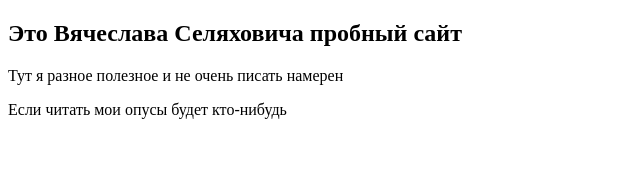
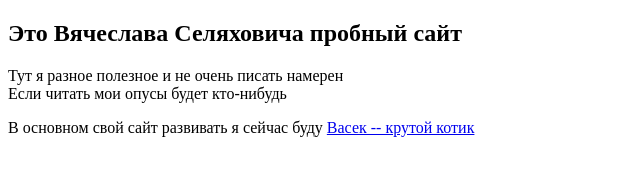
Before and after one commit to feSlavik/feSlavik.github.io, a plain HTML site: page index.html in a window 1280 px wide. Shown: the whole page, without its empty margins (0-640 px from the left). Drawn offline with Linux system fonts and the light colour scheme.

Commit message:
Добавлены ссылки

```diff
--- a/index.html
+++ b/index.html
@@ -6,8 +6,10 @@
 </head>
 <body>
    <h2>Это Вячеслава Селяховича пробный сайт</h2>
-   <p>Тут я разное полезное и не очень писать намерен</p>
-   <p> Если читать мои опусы будет кто-нибудь </p>
+   <p>Тут я разное полезное и не очень писать намерен <br>
+    Если читать мои опусы будет кто-нибудь </p>
+    <div>В основном свой сайт развивать я сейчас буду <a href="vasek.slava-scss.com">Васек -- крутой котик</a></div>
+
 
 </body>
 </html>
```
